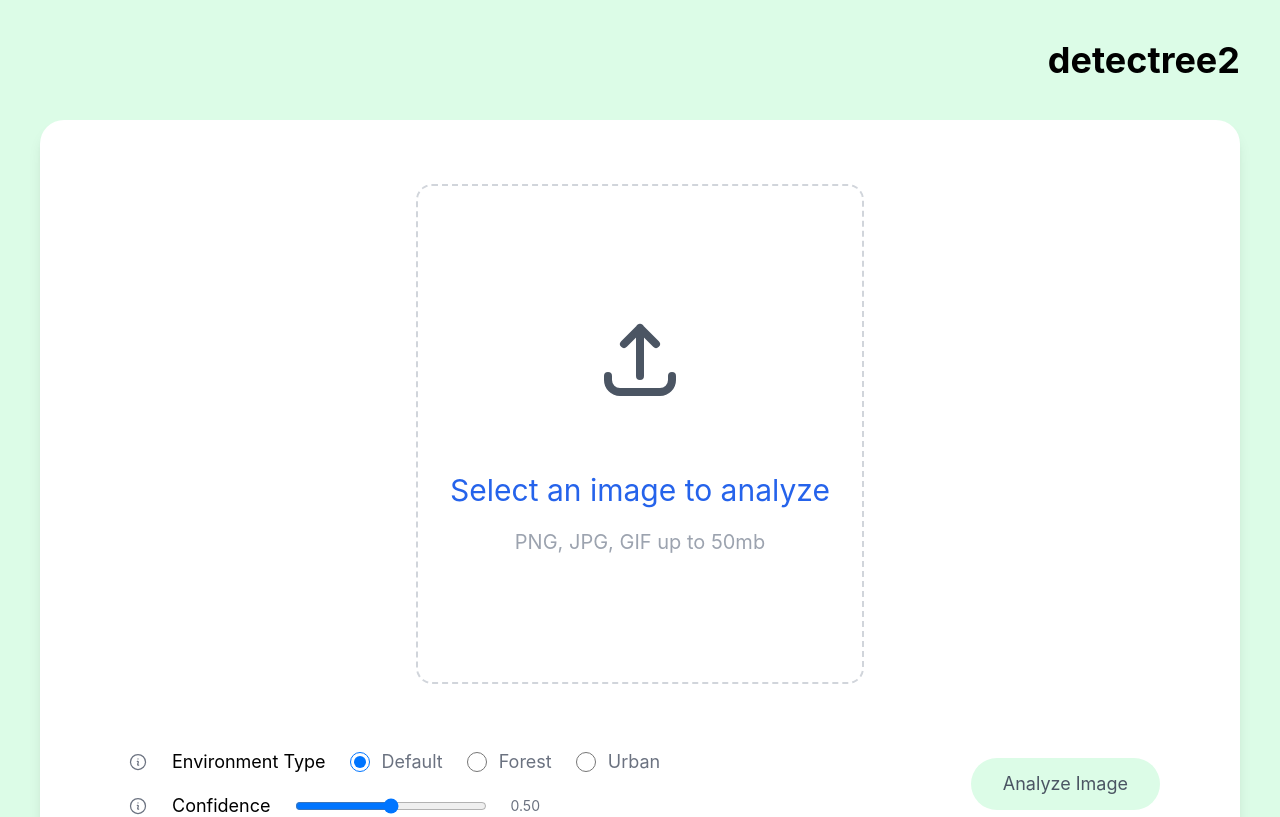
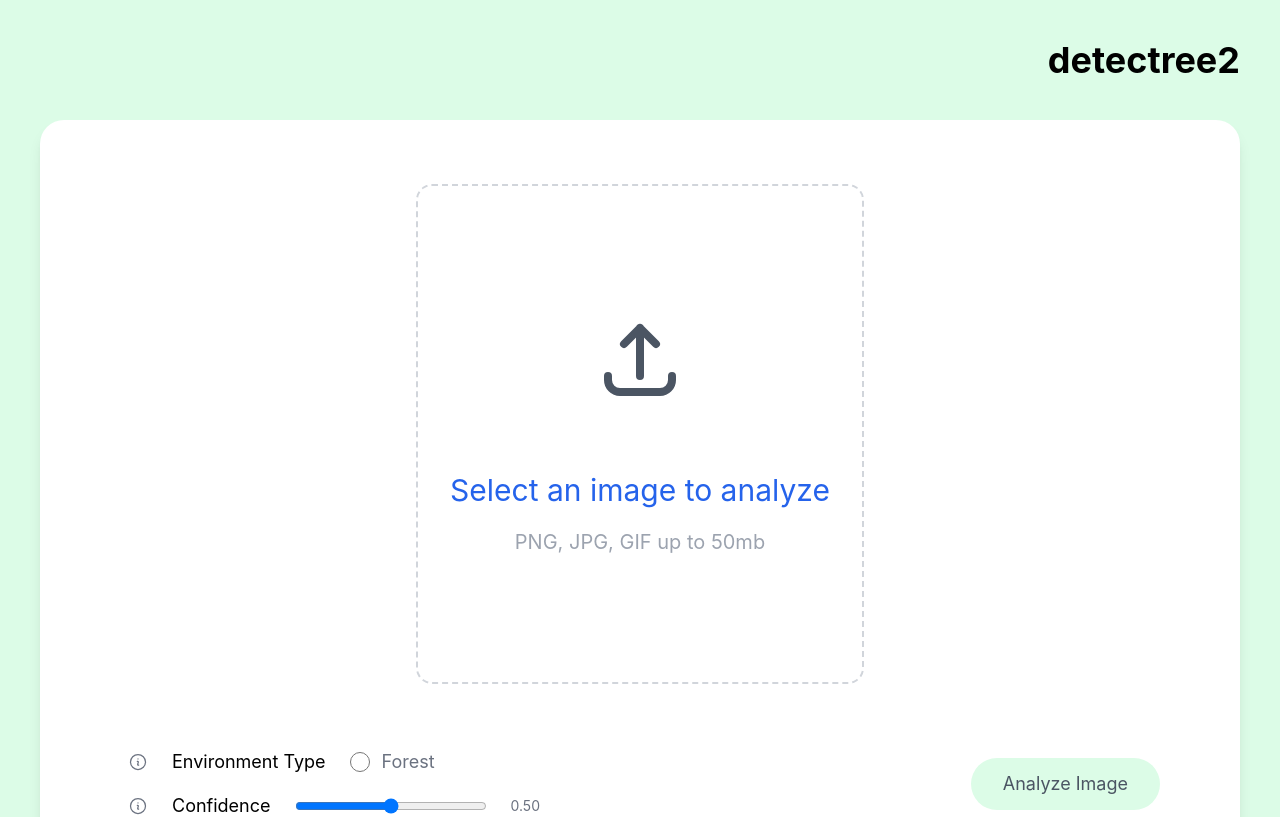
Before and after one commit to Ezzhingy/detectree2-application, a React (Vite) app in the folder frontend/: page / in a window 1280 px wide. Shown: the top 817 px of the page. Built offline with nearby package versions, Linux system fonts and the light colour scheme.

Commit message:
hide all but forest

```diff
--- a/frontend/src/components/EnvironmentSelector.tsx
+++ b/frontend/src/components/EnvironmentSelector.tsx
@@ -32,7 +32,7 @@
         <Tooltip text="Select the environment type for analysis." />
         <span className="text-black text-lg">Environment Type</span>
         <div className="flex gap-6">
-          <label className="flex items-center gap-3">
+          {/* <label className="flex items-center gap-3">
             <input
               type="radio"
               name="environment"
@@ -41,7 +41,7 @@
               className="w-5 h-5"
             />
             <span className="text-lg text-gray-500">Default</span>
-          </label>
+          </label> */}
           <label className="flex items-center gap-3">
             <input
               type="radio"
@@ -52,7 +52,7 @@
             />
             <span className="text-lg text-gray-500">Forest</span>
           </label>
-          <label className="flex items-center gap-3">
+          {/* <label className="flex items-center gap-3">
             <input
               type="radio"
               name="environment"
@@ -61,7 +61,7 @@
               className="w-5 h-5"
             />
             <span className="text-lg text-gray-500">Urban</span>
-          </label>
+          </label> */}
         </div>
       </div>
 
```
